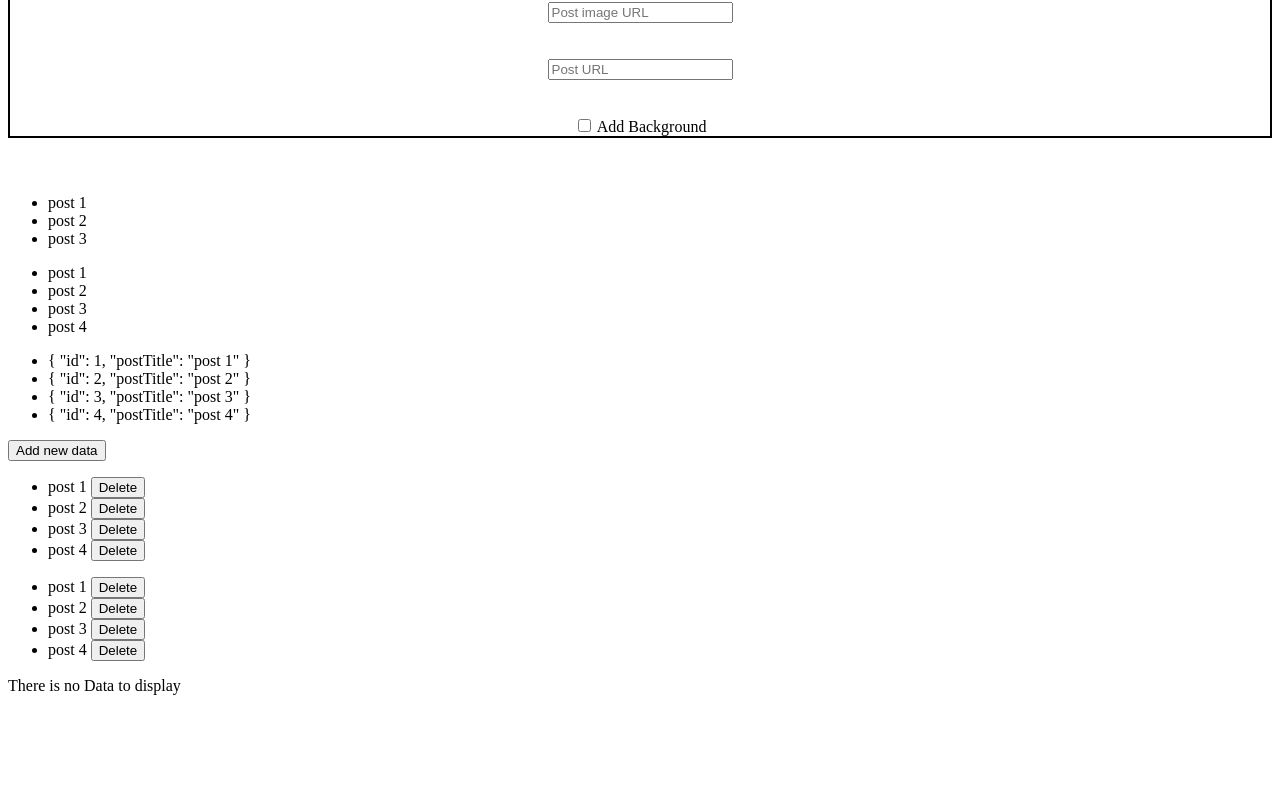
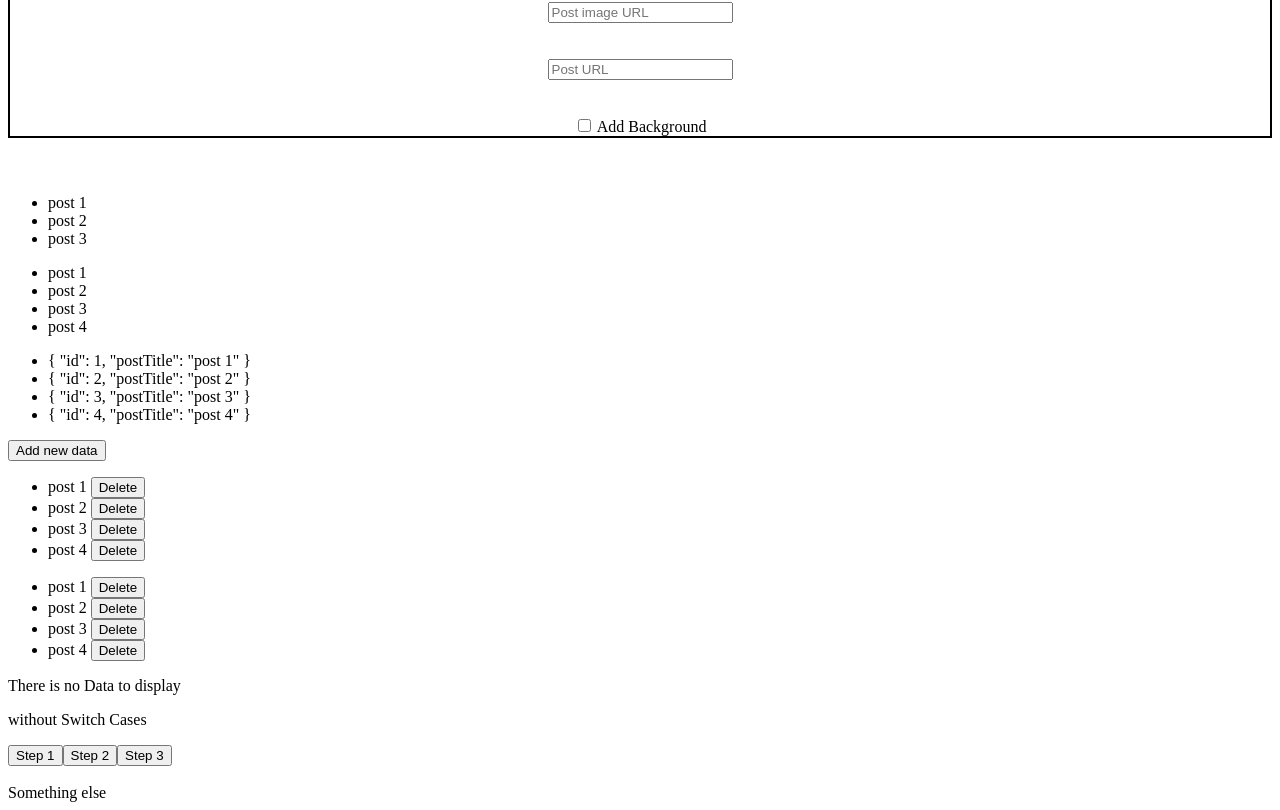
Before and after one commit to sanidhiya-khandelwal/Angular-intro, an Angular app: page / in a window 1280 px wide. Shown: the part 1635-2445 px from the top of the page. Before the commit the page ends 2346 px from the top, so only its background shows below. Built offline with nearby package versions, Linux system fonts and the light colour scheme.

Commit message:
ngSwitch: without ngSwitch &  with ngSwitch done along with *ngSwitchdefault✅

```diff
--- a/src/app/app.component.html
+++ b/src/app/app.component.html
@@ -132,3 +132,26 @@ will compile into property binding so bettre use property binding only -->
 <ng-template #noData>
     <p>There is no Data to display </p>
 </ng-template>
+
+<!-- **** ngSwitch case **** -->
+<p>without Switch Cases</p>
+
+<div>
+    <button (click)="onClick('step1')">Step 1</button>
+    <button (click)="onClick('step2')">Step 2</button>
+    <button (click)="onClick('step3')">Step 3</button>
+</div>
+
+<!-- <div *ngIf="stepForm=='step1'">Step 1 Form</div>
+<div *ngIf="stepForm=='step2'">Step 2 Form</div>
+<div *ngIf="stepForm=='step3'">Step 3 Form</div> -->
+
+<!--************* with Switch case ******** -->
+<br>
+<div [ngSwitch]="stepForm"> <!-- [ngSwitch] is property binding-->
+    <div *ngSwitchCase="'step1'">Step 1 Form with switch case</div>
+    <div *ngSwitchCase="'step2'">Step 2 Form with switch case</div>
+    <div *ngSwitchCase="'step3'">Step 3 Form with switch case</div>
+    <div *ngSwitchDefault>Something else</div>
+    <!-- *ngSwitchDefault will run for the first time but when u click on button thn this will be removed & other mssgs will be shown-->
+</div>
--- a/src/app/app.component.ts
+++ b/src/app/app.component.ts
@@ -7,6 +7,7 @@ import { PostComponent } from './post/post.component'; //step2 view ki..import c
   styleUrl: './app.component.css'
 })
 export class AppComponent implements AfterViewInit { //step 5 view ki.. implement interface
+  stepForm!: string;
   title = '01AgIntro';
   parentMessage: string = 'Message coming from parent component'; //step 1 creating variable in parent that needs to be passed to child component using @input decorator
   displayChildMssg: string | undefined; //step3view ki.. creating variable
@@ -127,4 +128,10 @@ export class AppComponent implements AfterViewInit { //step 5 view ki.. implemen
 
   conditonalArray = [];
 
+  // ngSwitch case
+  // without ngSwitch case
+  onClick(status: string) {
+    this.stepForm = status;
+  }
+
 }
```
Also changed, not shown: 1 other file (tests, documents, lock files or other folders).
